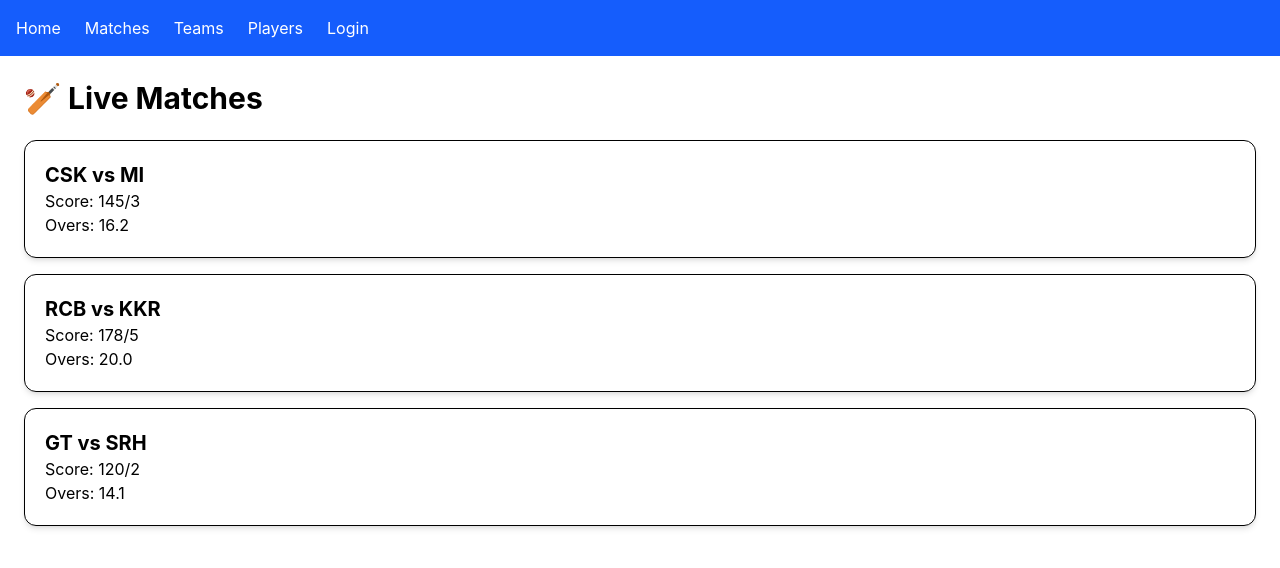
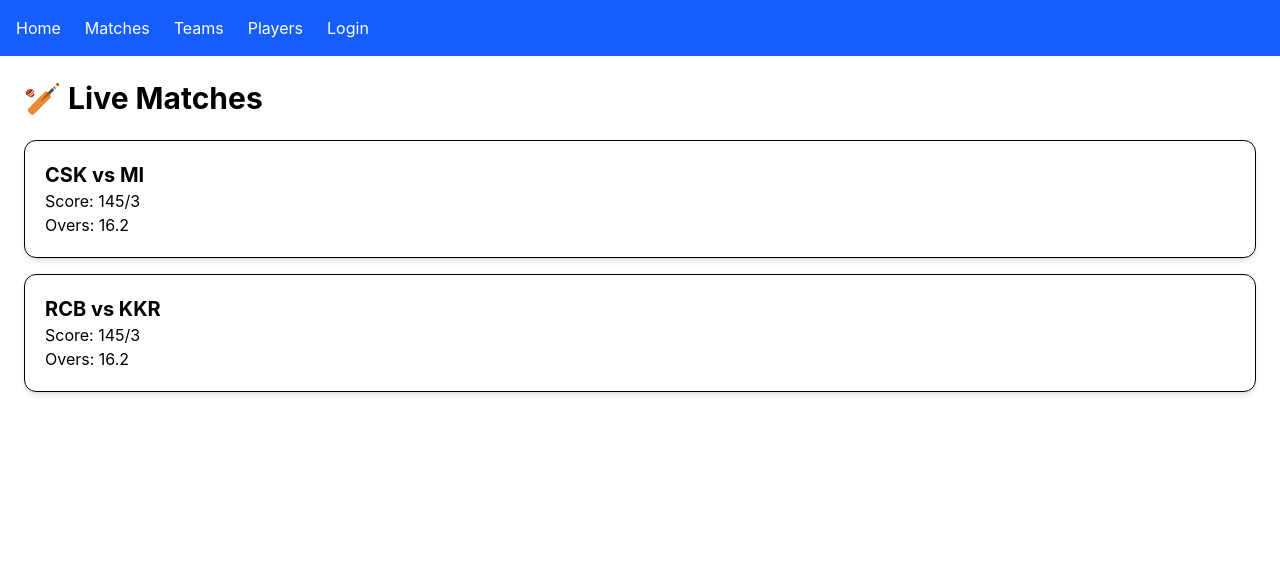
Before and after one commit to sre91/matchflow, a React (Vite) app in the folder client/: page /matches in a window 1280 px wide. Shown: the top 568 px of the page. Built offline with nearby package versions, Linux system fonts and the light colour scheme.

Commit message:
redux slices completed

```diff
--- /dev/null
+++ b/client/src/app/hooks.ts
@@ -0,0 +1,7 @@
+import { useDispatch, useSelector } from "react-redux";
+
+import type { RootState, AppDispatch } from "./store";
+
+export const useAppDispatch = useDispatch.withTypes<AppDispatch>();
+
+export const useAppSelector = useSelector.withTypes<RootState>();
--- a/client/src/app/store.ts
+++ b/client/src/app/store.ts
@@ -1,7 +1,14 @@
 import { configureStore } from "@reduxjs/toolkit";
+import matchReducer from "../features/match/MatchSlice";
 import authReducer from "../features/auth/authSlice";
+
 export const store = configureStore({
   reducer: {
     auth: authReducer,
+    match: matchReducer,
   },
 });
+
+export type RootState = ReturnType<typeof store.getState>;
+
+export type AppDispatch = typeof store.dispatch;
--- a/client/src/features/auth/authSlice.ts
+++ b/client/src/features/auth/authSlice.ts
@@ -1,6 +1,15 @@
 import { createSlice } from "@reduxjs/toolkit";
+import type { PayloadAction } from "@reduxjs/toolkit";
 
-const initialState = {
+type User = {
+  name: string;
+};
+
+type AuthState = {
+  user: User | null;
+};
+
+const initialState: AuthState = {
   user: null,
 };
 
@@ -10,7 +19,7 @@
   initialState,
 
   reducers: {
-    login: (state, action) => {
+    login: (state, action: PayloadAction<User>) => {
       state.user = action.payload;
     },
 
@@ -19,6 +28,7 @@
     },
   },
 });
+
 export const { login, logout } = authSlice.actions;
 
 export default authSlice.reducer;
--- /dev/null
+++ b/client/src/features/match/matchSlice.ts
@@ -0,0 +1,34 @@
+import { createSlice } from "@reduxjs/toolkit";
+
+export type Match = {
+  id: number;
+  teamA: string;
+  teamB: string;
+};
+
+type MatchState = {
+  matches: Match[];
+};
+
+const initialState: MatchState = {
+  matches: [
+    {
+      id: 1,
+      teamA: "CSK",
+      teamB: "MI",
+    },
+    {
+      id: 2,
+      teamA: "RCB",
+      teamB: "KKR",
+    },
+  ],
+};
+
+const matchSlice = createSlice({
+  name: "match",
+  initialState,
+  reducers: {},
+});
+
+export default matchSlice.reducer;
--- a/client/src/pages/HomePage.tsx
+++ b/client/src/pages/HomePage.tsx
@@ -1,5 +1,48 @@
-const HomePage = () => {
-  return <div>HomePage</div>;
-};
+import { useDispatch, useSelector } from "react-redux";
+import { login, logout } from "../features/auth/authSlice";
+import type { RootState } from "../app/store";
+
+function HomePage() {
+  const dispatch = useDispatch();
+
+  const user = useSelector((state: RootState) => state.auth.user);
+
+  const handleLogin = () => {
+    dispatch(
+      login({
+        name: "Sree",
+      }),
+    );
+  };
+
+  const handleLogout = () => {
+    dispatch(logout());
+  };
+
+  return (
+    <div className="space-y-4">
+      <h1 className="text-3xl font-bold">Redux Test Page</h1>
+
+      <p>
+        User:
+        {user ? user.name : "Not Logged In"}
+      </p>
+
+      <button
+        onClick={handleLogin}
+        className="rounded bg-blue-500 px-4 py-2 text-white"
+      >
+        Login
+      </button>
+
+      <button
+        onClick={handleLogout}
+        className="ml-4 rounded bg-red-500 px-4 py-2 text-white"
+      >
+        Logout
+      </button>
+    </div>
+  );
+}
 
 export default HomePage;
--- a/client/src/pages/MatchesPage.tsx
+++ b/client/src/pages/MatchesPage.tsx
@@ -1,30 +1,10 @@
 import MatchCard from "../features/match/components/MatchCard";
-
-const matches = [
-  {
-    id: 1,
-    teamA: "CSK",
-    teamB: "MI",
-    score: "145/3",
-    overs: "16.2",
-  },
-  {
-    id: 2,
-    teamA: "RCB",
-    teamB: "KKR",
-    score: "178/5",
-    overs: "20.0",
-  },
-  {
-    id: 3,
-    teamA: "GT",
-    teamB: "SRH",
-    score: "120/2",
-    overs: "14.1",
-  },
-];
+import { useAppSelector } from "../app/hooks";
+import type { Match } from "../features/match/MatchSlice";
 
 function MatchesPage() {
+  const matches: Match[] = useAppSelector((state) => state.match.matches);
+
   return (
     <div>
       <h1 className="mb-6 text-3xl font-bold">🏏 Live Matches</h1>
@@ -35,8 +15,8 @@
             key={match.id}
             teamA={match.teamA}
             teamB={match.teamB}
-            score={match.score}
-            overs={match.overs}
+            score="145/3"
+            overs="16.2"
           />
         ))}
       </div>
```
